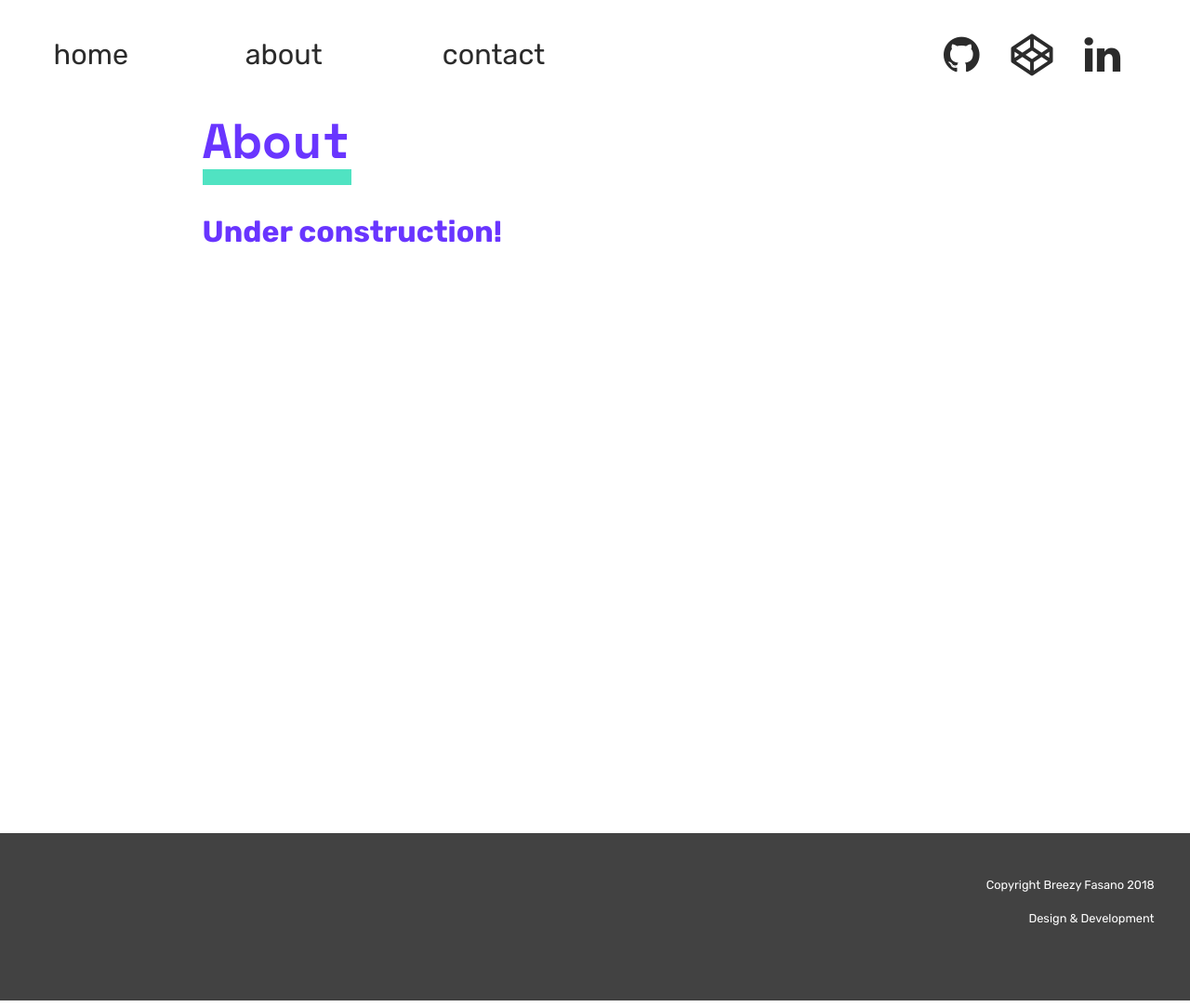
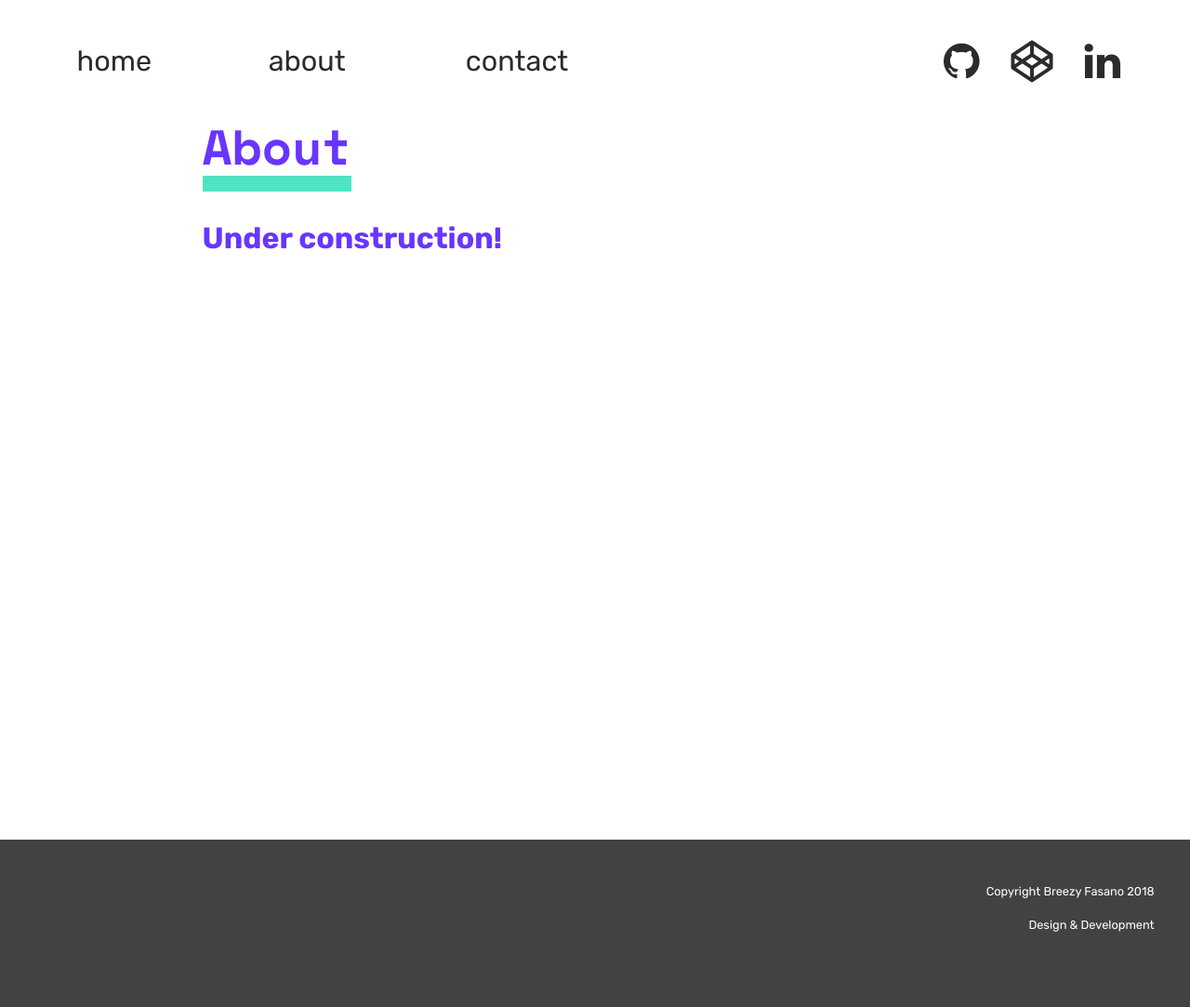
Before and after one commit to breezyfasano/breezyfasano-site, a Jekyll site: the page built from about.md, in a window 1280 px wide. Shown: the whole page at 93% size. Built offline with Jekyll 4.4.1, drawn with Linux system fonts in a browser that asks for light colours; nearby versions of some CDN libraries.

Commit message:
fixed navigation alignment issue between home pages and other pages

```diff
--- a/css/styles.scss
+++ b/css/styles.scss
@@ -82,7 +82,7 @@ a {
 // .header-nav class applies to navigation instances anywhere outside the home page
 
 .header-nav {
-    margin-top: 2vh;
+    margin: 25px 0 0 25px;
 }
 
 .header-nav a {
```
